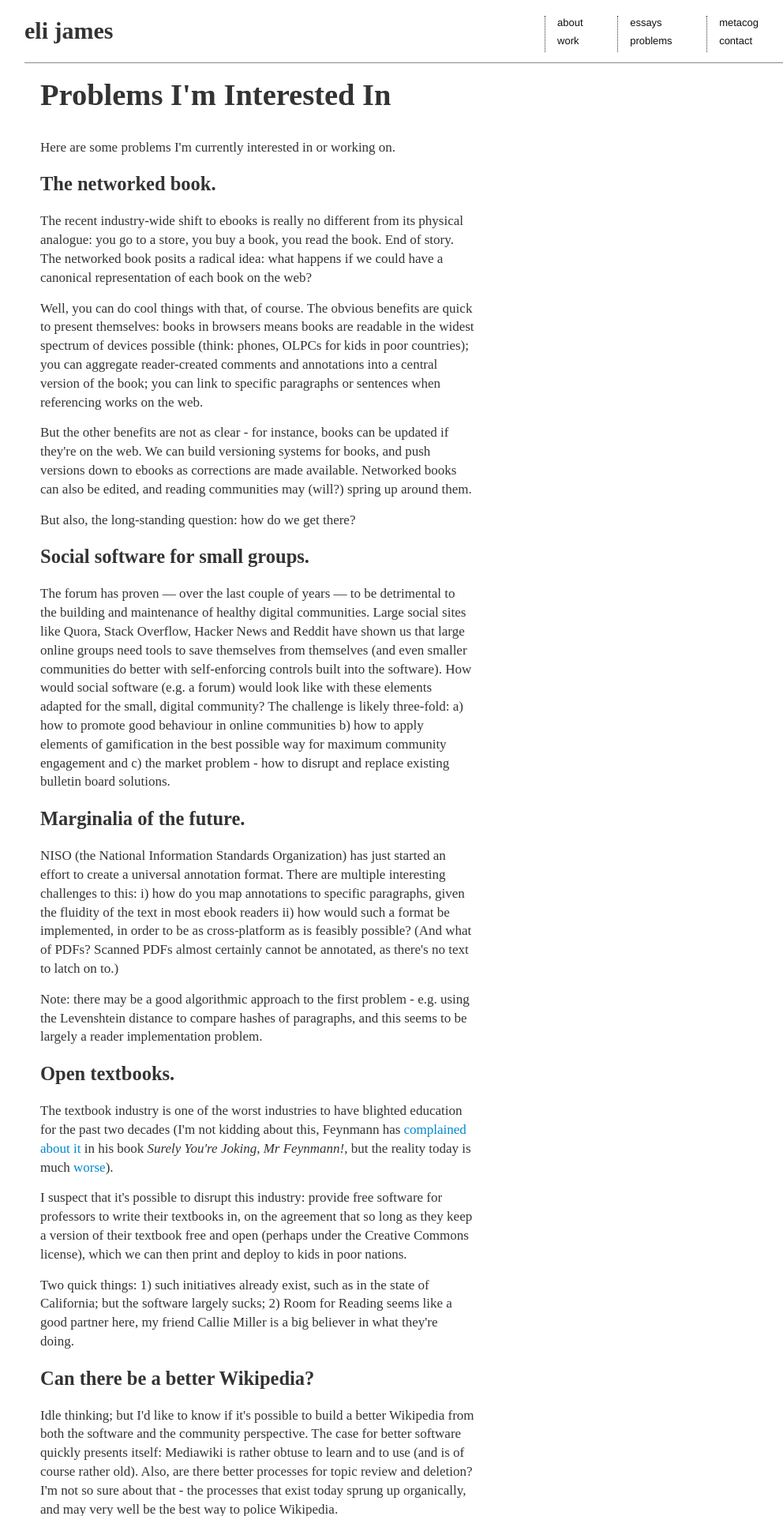
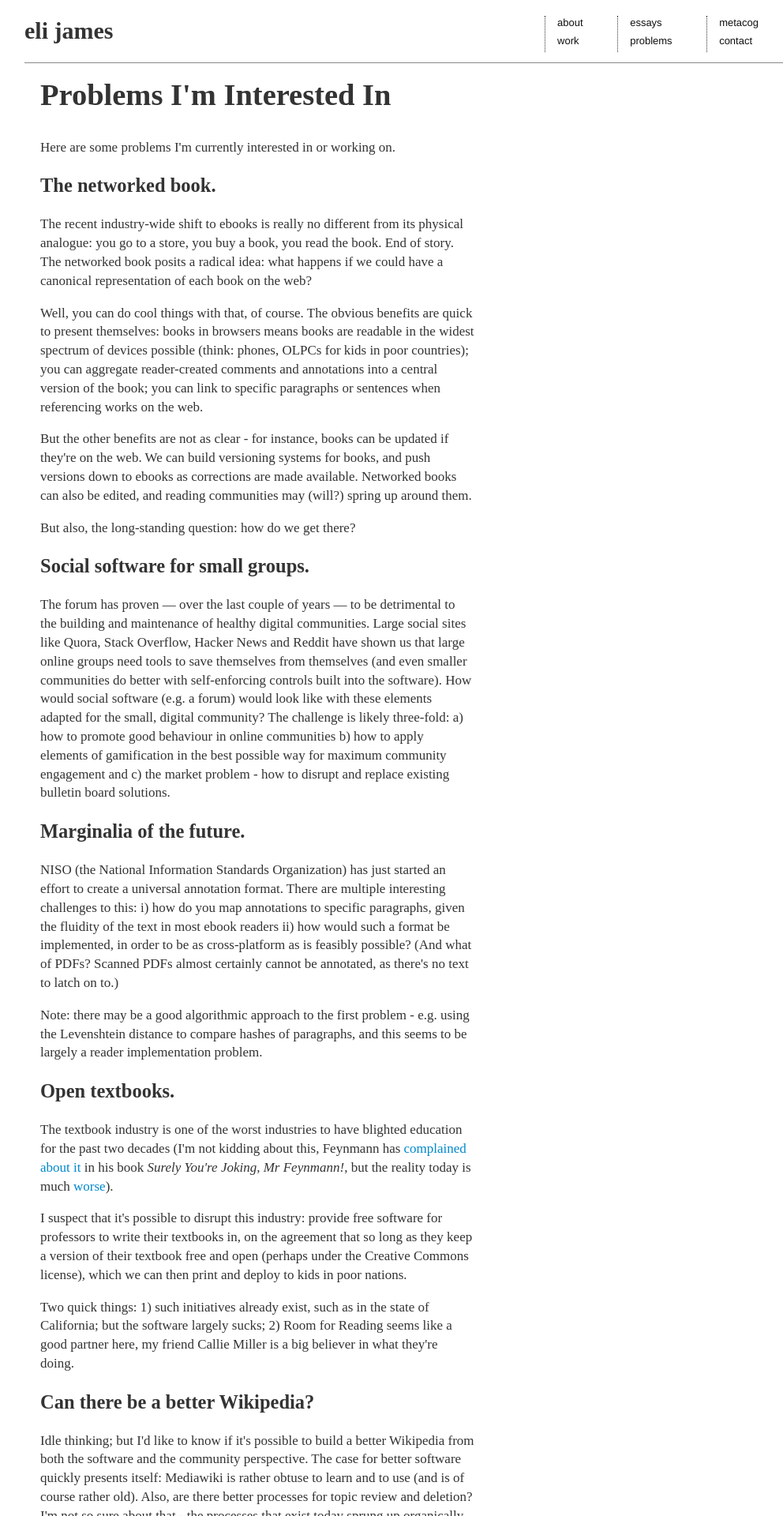
Before and after one commit to ejamesc/elijames.org, a Jekyll site: the page built from problems.html, in a window 1280 px wide. Shown: the top 1920 px of the page at 79% size, without its empty margins (24-1016 px from the left). Built offline with Jekyll 4.4.1, drawn with Linux system fonts in a browser that asks for light colours; some web fonts are replaced.

Commit message:
Modified favicon, paragraph styles

```diff
--- a/css/style.css
+++ b/css/style.css
@@ -111,7 +111,7 @@ footer {
 }
 
 .content h1 { margin-bottom: 0.9em; }
-.content p { margin: 15px 0; }
+.content p { margin: 17px 0; }
 
 /* Sidebar styles */
 .sidebar p {
```
Also changed, not shown: favicon.ico.
